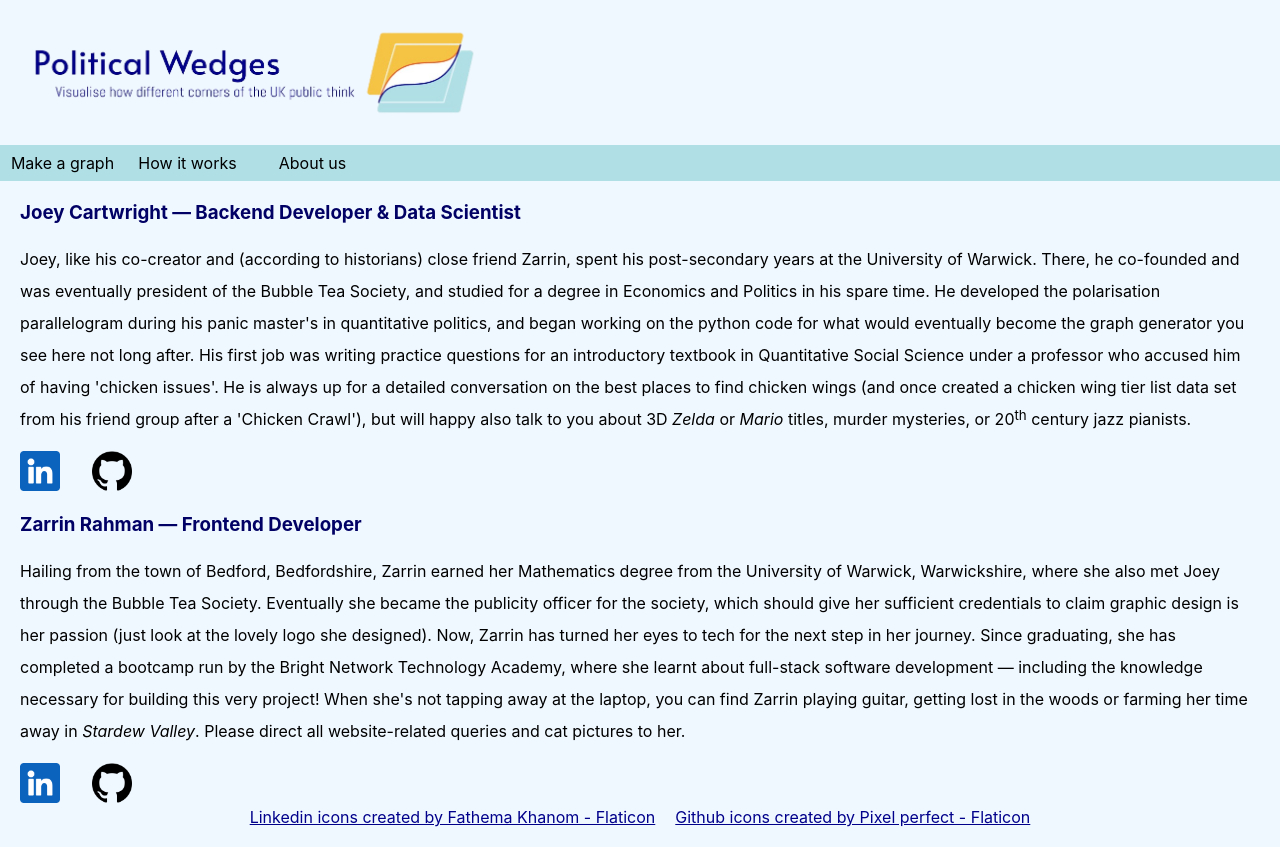
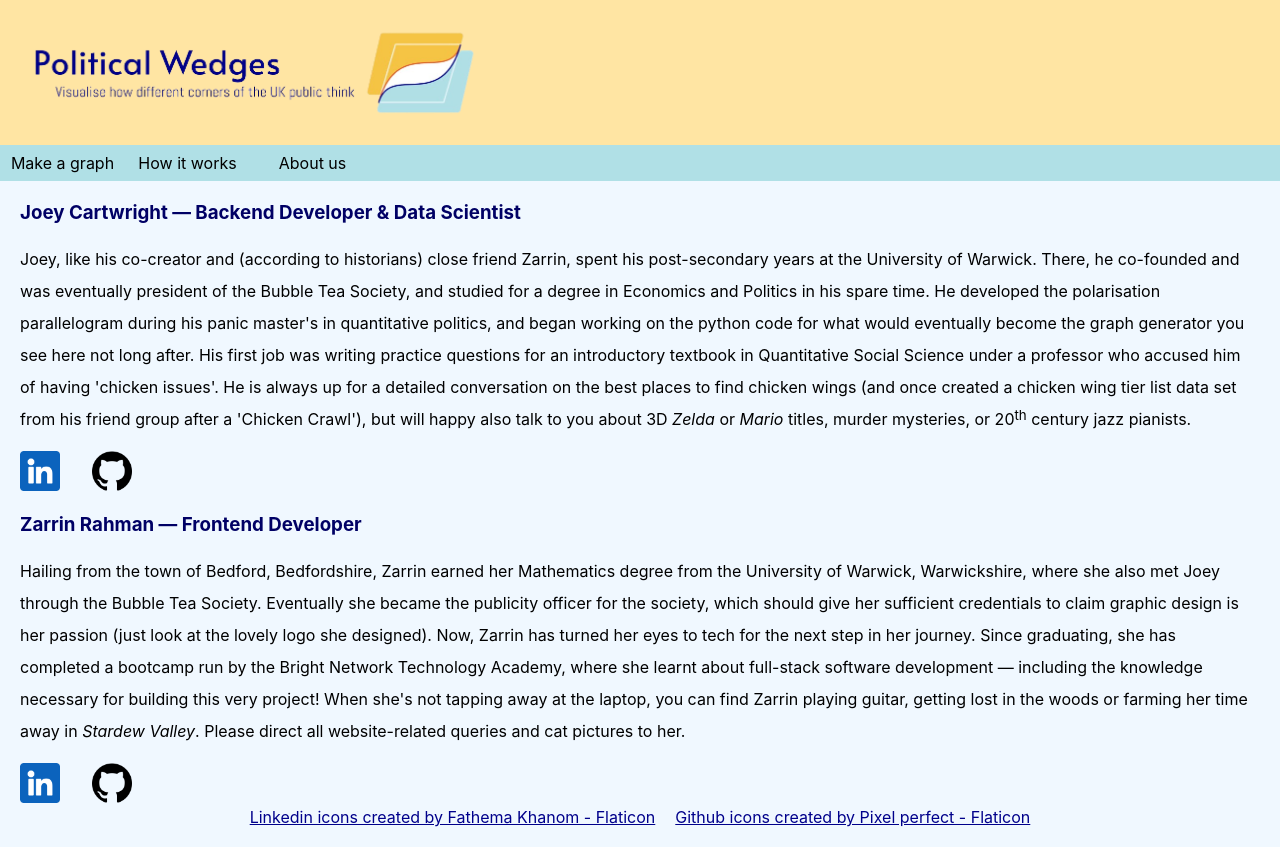
Before and after one commit to z-for-zarrin/political_wedges, a React (Create React App) app in the folder client/: page /about-us in a window 1280 px wide. Built offline with nearby package versions, Linux system fonts and the light colour scheme.

Commit message:
logo graphic added with peach header

```diff
--- a/client/src/App.css
+++ b/client/src/App.css
@@ -1,6 +1,6 @@
 header{
   color: #00008b;
-  background-color: #f0f8ff;
+  background-color: #ffe5a3;
   padding: 10px;
   display: flex;
 }
```
